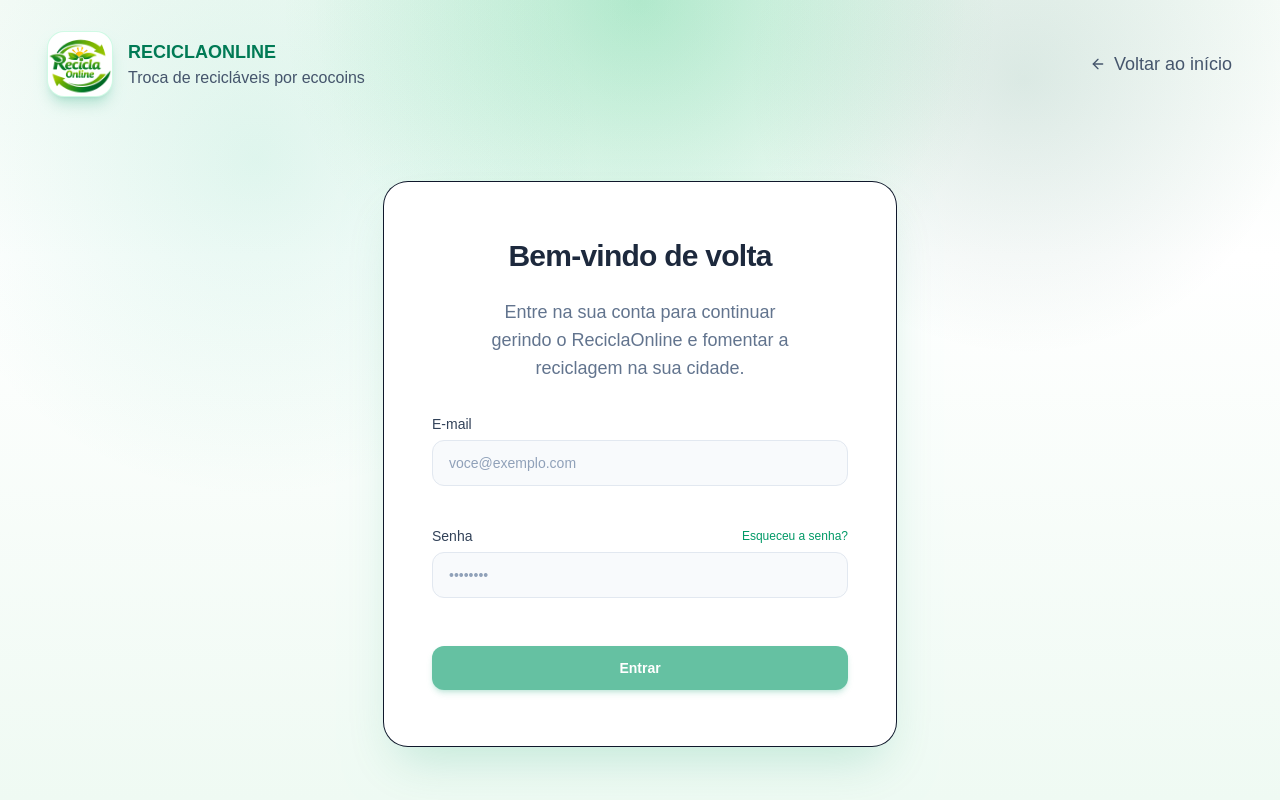
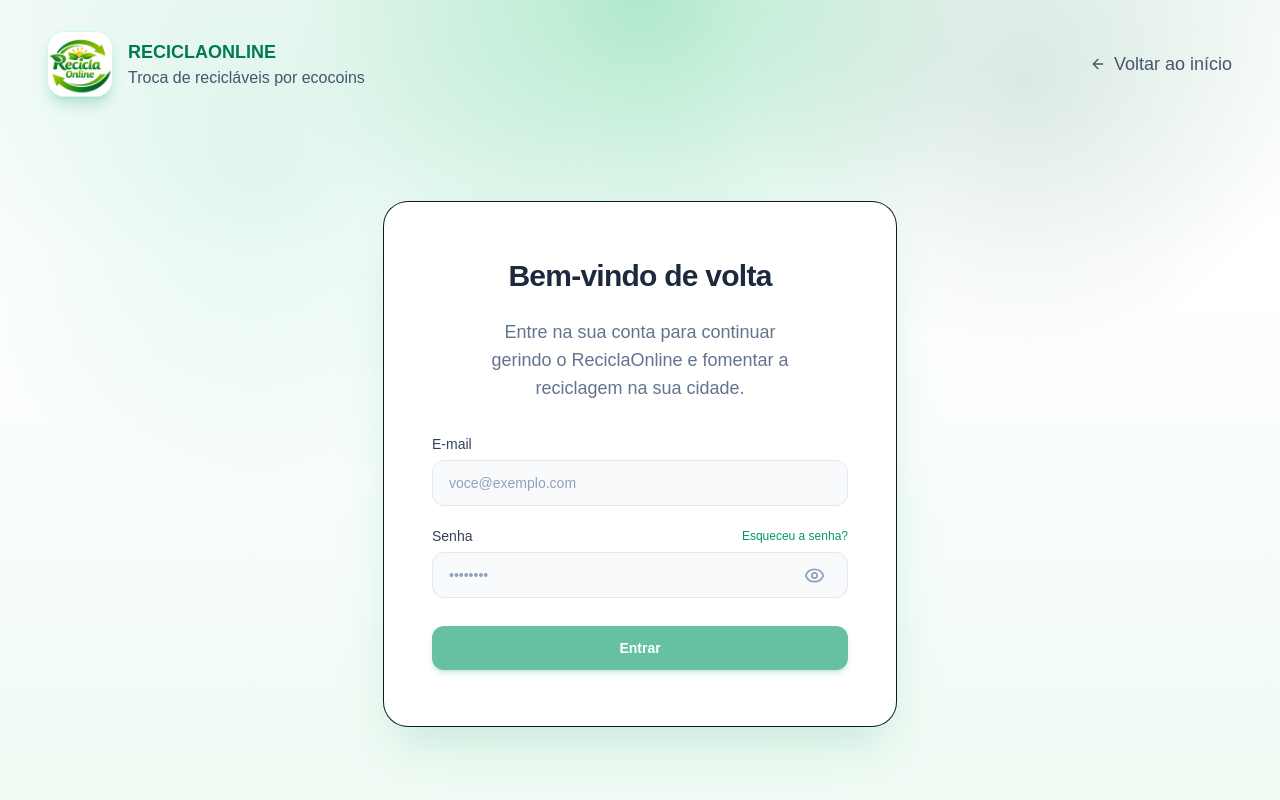
Before and after one commit to R4finh4sz/LojaDoBemWeb, a Next.js app: page /Auth/Login in a window 1280 px wide. Built offline with nearby package versions, Linux system fonts and the light colour scheme.

Commit message:
Update index.tsx

```diff
--- a/src/components/ui/form-input/index.tsx
+++ b/src/components/ui/form-input/index.tsx
@@ -1,5 +1,6 @@
-import { InputHTMLAttributes } from "react";
+import { useState, type InputHTMLAttributes } from "react";
 import { FieldError } from "react-hook-form";
+import { Eye, EyeOff } from "lucide-react";
 
 interface FormInputProps extends InputHTMLAttributes<HTMLInputElement> {
   label?: string;
@@ -14,8 +15,12 @@ export const FormInput = ({
   className,
   ...props
 }: FormInputProps) => {
+  const [showPassword, setShowPassword] = useState(false);
+  const isPasswordField = props.type === "password";
+  const inputType = isPasswordField && showPassword ? "text" : props.type;
+
   return (
-    <div>
+    <div className="relative">
       {label && (
         <label
           htmlFor={props.id}
@@ -24,17 +29,34 @@ export const FormInput = ({
           {label}
         </label>
       )}
+      {isPasswordField ? (
+        <button
+          type="button"
+          onClick={() => setShowPassword((current) => !current)}
+          aria-label={showPassword ? "Ocultar senha" : "Mostrar senha"}
+          className={`absolute right-4 top-1/2 flex h-9 w-9 -translate-y-1/2 items-center justify-center rounded-full transition ${
+            showPassword
+              ? "text-emerald-600 hover:bg-emerald-50"
+              : "text-slate-400 hover:bg-slate-100"
+          }`}
+        >
+          {showPassword ? <EyeOff size={21} /> : <Eye size={21} />}
+        </button>
+      ) : null}
       <input
         {...props}
-        className={`w-full mb-5 rounded-xl border px-4 py-3 text-sm text-slate-800 placeholder-slate-400 outline-none transition ${
+        type={inputType}
+        className={`w-full rounded-xl border px-4 py-3 text-sm text-slate-800 placeholder-slate-400 outline-none transition ${
           error
             ? "border-red-400 bg-red-50 focus:border-red-400 focus:bg-white focus:ring-2 focus:ring-red-400/20"
             : "border-slate-200 bg-slate-50 focus:border-emerald-400 focus:bg-white focus:ring-2 focus:ring-emerald-400/20"
-        } ${className || ""}`}
+        } ${isPasswordField ? "pr-14" : ""} ${className || ""}`}
       />
-      {error && <p className="mt-1.5 text-xs text-red-600">{error.message}</p>}
+      {error && (
+        <p className="mt-1.5 mb-3 text-xs text-red-600">{error.message}</p>
+      )}
       {helpText && !error && (
-        <p className="mt-1.5 text-xs text-slate-500">{helpText}</p>
+        <p className="mt-1.5 mb-3 text-xs text-slate-500">{helpText}</p>
       )}
     </div>
   );
```
